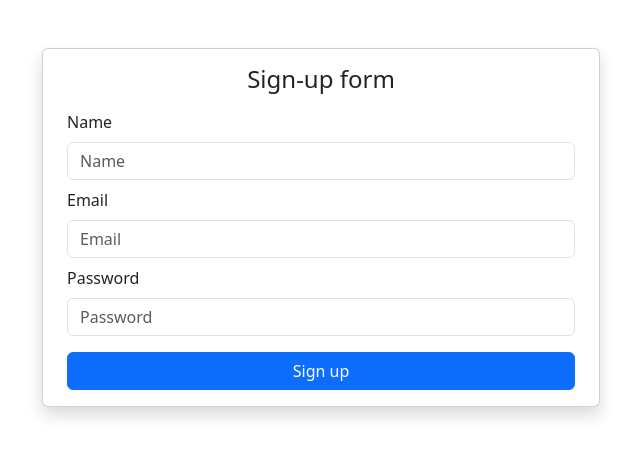
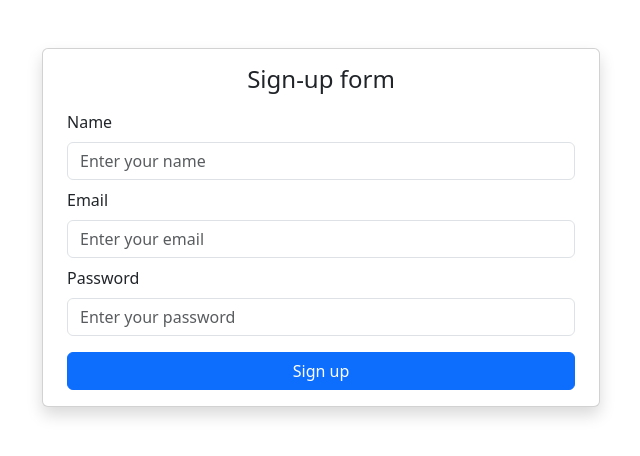
Before and after one commit to DevOluwapelumi/vuejs, a Vue app: page / in a window 1280 px wide. Shown: the top 456 px of the page, without its empty margins (319-959 px from the left). Built offline with nearby package versions, Linux system fonts and the light colour scheme.

Commit message:
OptionsComponent commit

```diff
--- a/src/components/FormComponent.vue
+++ b/src/components/FormComponent.vue
@@ -52,7 +52,6 @@
 
 <script setup>
 import { ref, onMounted } from 'vue';
-import { required, minLength, maxLength, email } from "@vuelidate/validators";
 
 const name = ref("");
 const gender = ref("");
--- a/src/components/OptionsComponent.vue
+++ b/src/components/OptionsComponent.vue
@@ -2,57 +2,62 @@
     <div class="container">
       <form
         action=""
-        class="card col-sm-6 col-md-6 col-sm-12 px-4 mt-5 mx-auto shadow"
+        class="card col-md-6 col-sm-12 px-4 mt-5 mx-auto shadow"
         @submit.prevent="go"
       >
         <h4 class="text-center mt-3">Sign-up form</h4>
-        <div>
-          <label for="" class="my-2">Name</label>
+        <div class="form-group">
+          <label for="name" class="my-2">Name</label>
           <input
             type="text"
-            placeholder="Name"
+            placeholder="Enter your name"
             class="form-control"
             v-model="v$.form.name.$model"
             name="name"
-            id=""
+            id="name"
           />
           <div v-for="error in v$.form.name.$errors" :key="error">
             <span class="text-sm text-danger">{{ error.$message }}</span>
           </div>
+        </div>
 
-          <label for="" class="my-2">Email</label>
+        <div class="form-group">
+          <label for="email" class="my-2">Email</label>
           <input
-            type=""
-            placeholder="Email"
+            type="email"
+            placeholder="Enter your email"
             class="form-control"
             v-model="v$.form.email.$model"
-            name="Email"
-            id=""
+            name="email"
+            id="email"
           />
           <div v-for="error in v$.form.email.$errors" :key="error">
             <span class="text-sm text-danger">{{ error.$message }}</span>
           </div>
+        </div>
 
-          <label for="" class="my-2">Password</label>
+        <div class="form-group">
+          <label for="password" class="my-2">Password</label>
           <input
-            type="text"
-            placeholder="Password"
+            type="password"
+            placeholder="Enter your password"
             class="form-control"
             v-model="v$.form.password.$model"
-            name="Password"
-            id=""
+            name="password"
+            id="password"
           />
           <div v-for="error in v$.form.password.$errors" :key="error">
             <span class="text-sm text-danger">{{ error.$message }}</span>
           </div>
+        </div>
 
-          <div>
-            <button class="btn btn-primary w-100 mt-3 mb-3">Sign up</button>
-          </div>
+        <div class="text-center">
+          <button type="submit" class="btn btn-primary w-100 mt-3 mb-3">Sign up</button>
         </div>
       </form>
     </div>
   </template>
+
 
   <script>
   import { ref } from "vue";
```
